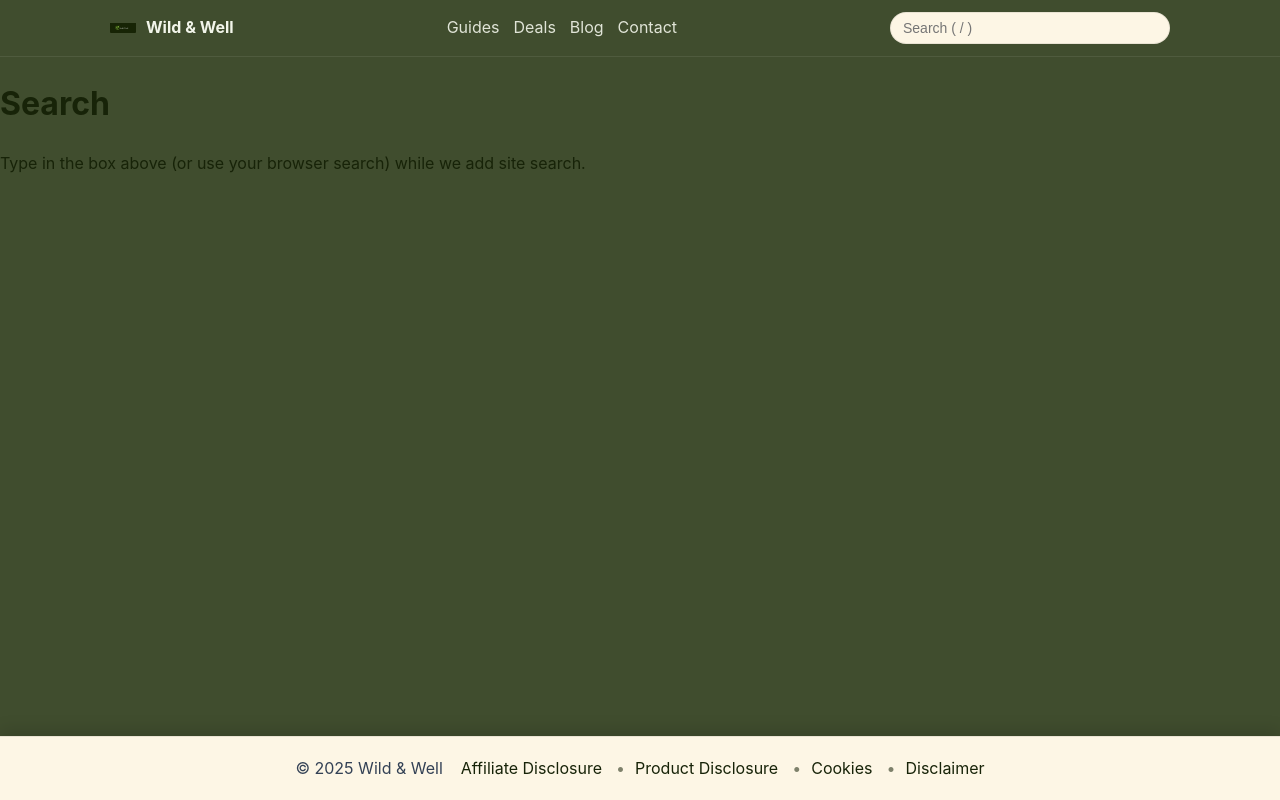
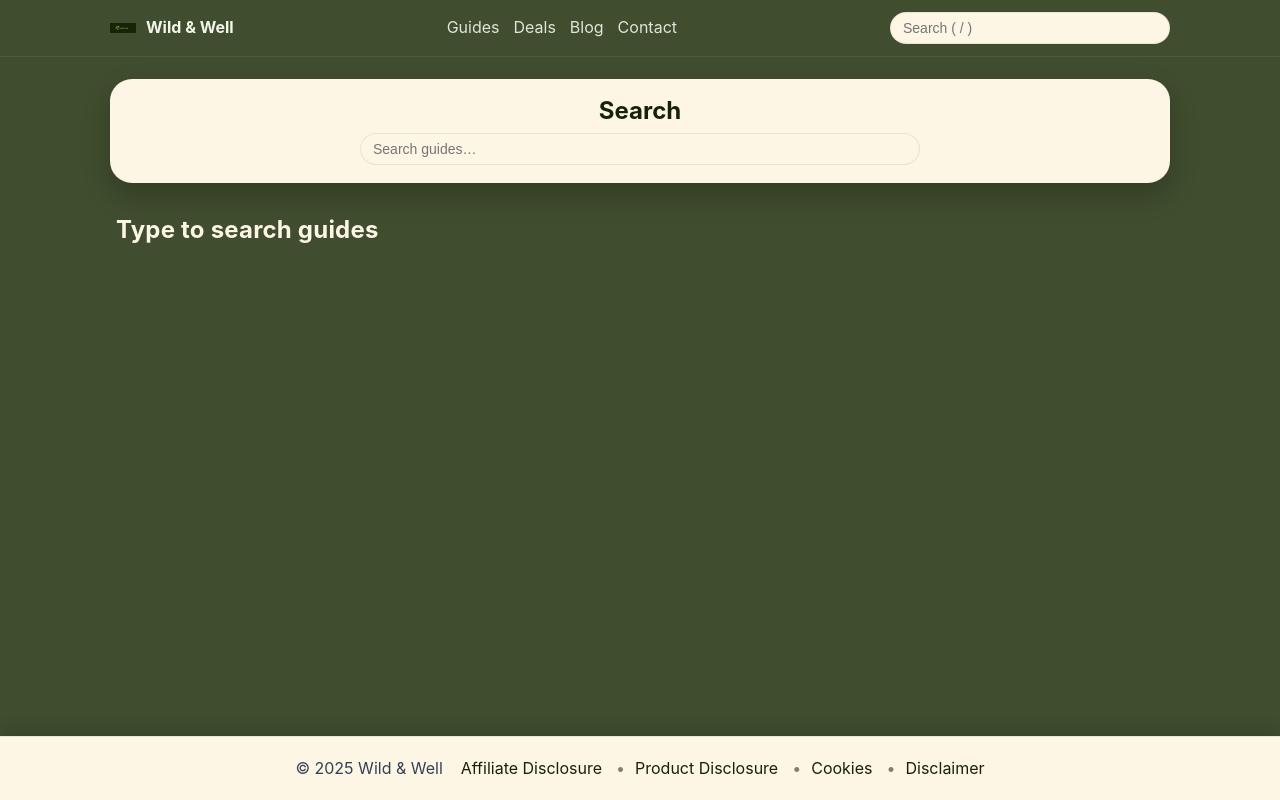
Before and after one commit to dariosandison/Eco---Holistic, a Next.js app: page /search in a window 1280 px wide. Built offline with nearby package versions, Linux system fonts and the light colour scheme.

Commit message:
Update search.js

```diff
--- a/pages/search.js
+++ b/pages/search.js
@@ -1,9 +1,87 @@
-export const seo = { title: 'Search' };
-export default function Search() {
+// pages/search.js
+import fs from 'fs';
+import path from 'path';
+import Head from 'next/head';
+import Link from 'next/link';
+
+function parseFrontmatter(raw) {
+  const meta = {};
+  if (!raw.startsWith('---')) return meta;
+  const end = raw.indexOf('\n---', 3);
+  if (end === -1) return meta;
+  const fm = raw.slice(3, end).trim();
+  fm.split(/\r?\n/).forEach(line => {
+    const m = line.match(/^([A-Za-z0-9_-]+):\s*(.*)$/);
+    if (!m) return;
+    const key = m[1];
+    let val = m[2].trim().replace(/^"(.*)"$/, '$1').replace(/^'(.*)'$/, '$1');
+    meta[key] = val;
+  });
+  return meta;
+}
+
+function readGuides() {
+  const dir = path.join(process.cwd(), 'content/guides');
+  const files = fs.existsSync(dir) ? fs.readdirSync(dir).filter(f => f.endsWith('.md')) : [];
+  return files.map(filename => {
+    const slug = filename.replace(/\.md$/, '');
+    const raw = fs.readFileSync(path.join(dir, filename), 'utf8');
+    const meta = parseFrontmatter(raw);
+    const body = raw.replace(/^---[\s\S]*?\n---\n?/, '').trim();
+    return {
+      slug,
+      title: meta.title || slug.replace(/-/g,' '),
+      description: meta.description || '',
+      date: meta.date || '',
+      body
+    };
+  });
+}
+
+export async function getServerSideProps({ query }) {
+  const q = (query.q || '').toString().trim();
+  const guides = readGuides();
+  const results = q
+    ? guides.filter(g => {
+        const hay = (g.title + ' ' + g.description + ' ' + g.body).toLowerCase();
+        return hay.includes(q.toLowerCase());
+      })
+    : [];
+  return { props: { q, results } };
+}
+
+export default function SearchPage({ q, results }) {
   return (
-    <div className="prose">
-      <h1>Search</h1>
-      <p>Type in the box above (or use your browser search) while we add site search.</p>
-    </div>
+    <>
+      <Head>
+        <title>Search — Wild &amp; Well</title>
+        <meta name="robots" content="noindex,follow" />
+      </Head>
+
+      <div className="container" style={{ marginTop: 22 }}>
+        <section className="hero">
+          <div className="hero-inner">
+            <h1 className="post-title" style={{ marginBottom: 8 }}>Search</h1>
+            <form action="/search" role="search" className="search" style={{ width: '100%', maxWidth: 560 }}>
+              <input type="search" name="q" defaultValue={q} placeholder="Search guides…" aria-label="Search guides" />
+            </form>
+          </div>
+        </section>
+
+        <h2 className="section-title">{q ? `Results for “${q}”` : 'Type to search guides'}</h2>
+
+        <div className="grid">
+          {results.map(r => (
+            <article className="card" key={r.slug}>
+              <h3><Link href={`/guides/${r.slug}`}>{r.title}</Link></h3>
+              {r.description ? <p style={{ margin: 0 }}>{r.description}</p> : null}
+            </article>
+          ))}
+          {q && results.length === 0 ? (
+            <article className="card"><p>No results. Try “sleep”, “filters”, “magnesium”, or “blue light”.</p></article>
+          ) : null}
+        </div>
+      </div>
+    </>
   );
 }
```
